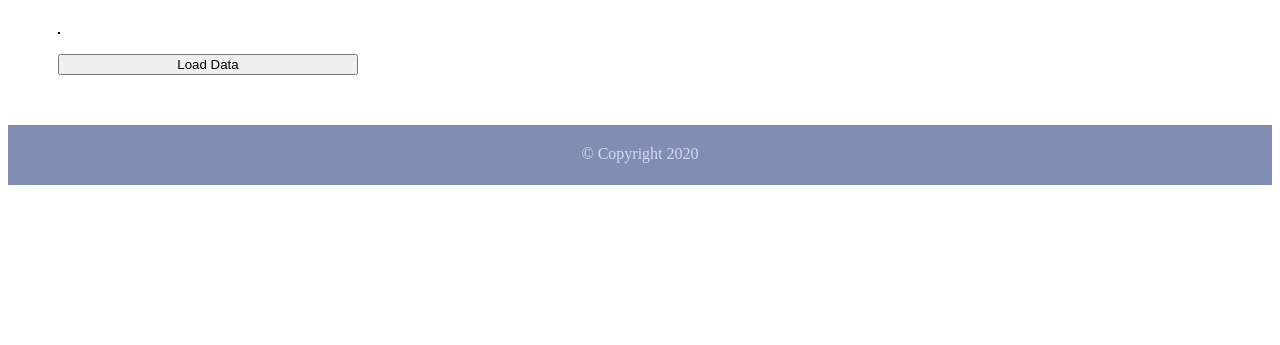
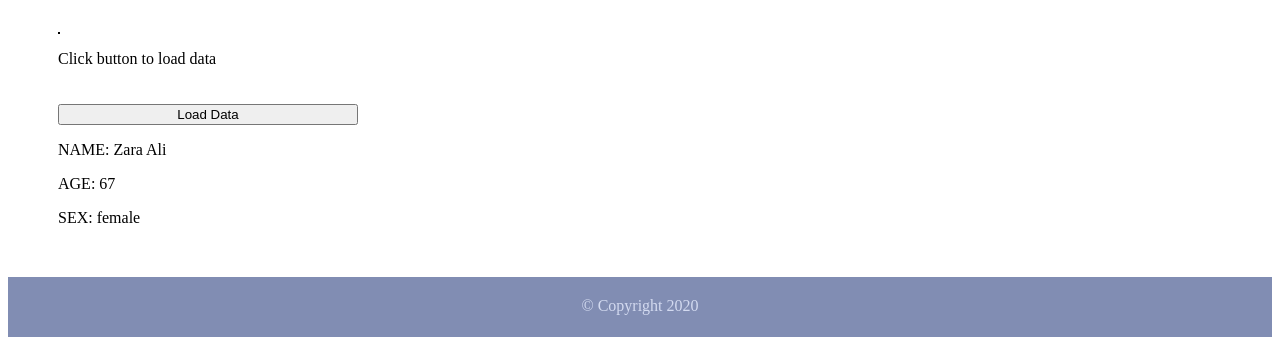
Before and after one commit to BellaYaj/M2-W1-D2-Homework, a plain HTML site: page JQuery-homework/js-demo2b.html in a window 1280 px wide. Shown: the part 689-1034 px from the top of the page. Before the commit the page ends 882 px from the top, so only its background shows below. Drawn offline with nearby package versions, Linux system fonts and the light colour scheme.

Commit message:
fourth commit

```diff
--- a/Homework/JQuery-homework/js-demo2b.html
+++ b/JQuery-homework/js-demo2b.html
@@ -10,12 +10,13 @@
 <script>
     $(document).ready(function() {
        $("#btn").click(function(event){
-
+            $('#btn').load('/jq/text.txt');
        });
     });
  </script>
 </head>
 <body>
+
 
 <div id="container">
 
@@ -71,7 +72,18 @@
     </tfoot>-->
     </table>
 
+        <!--<div id = "showinfo"></div>-->
+    <p>Click button to load data</p>
+    <!--Code injected by live server-->
     <input type = "button" id = "btn" value = "Load Data" style="margin-top:20px;" />
+    <script type="text/javascript"></script>
+    <div id="showinfo">
+      <p>NAME: Zara Ali</p>
+      <p>AGE: 67</p>
+      <p>SEX: female</p>
+    </div>
+
+
 </main>
 
 <footer>&copy; Copyright 2020</footer>
```
Also changed, not shown: Homework/getJsonExample/index.html (+19 -14 lines), JQuery-homework/data.json (line endings or trailing spaces), JQuery-homework/demo.css (line endings or trailing spaces), 5 other files.
